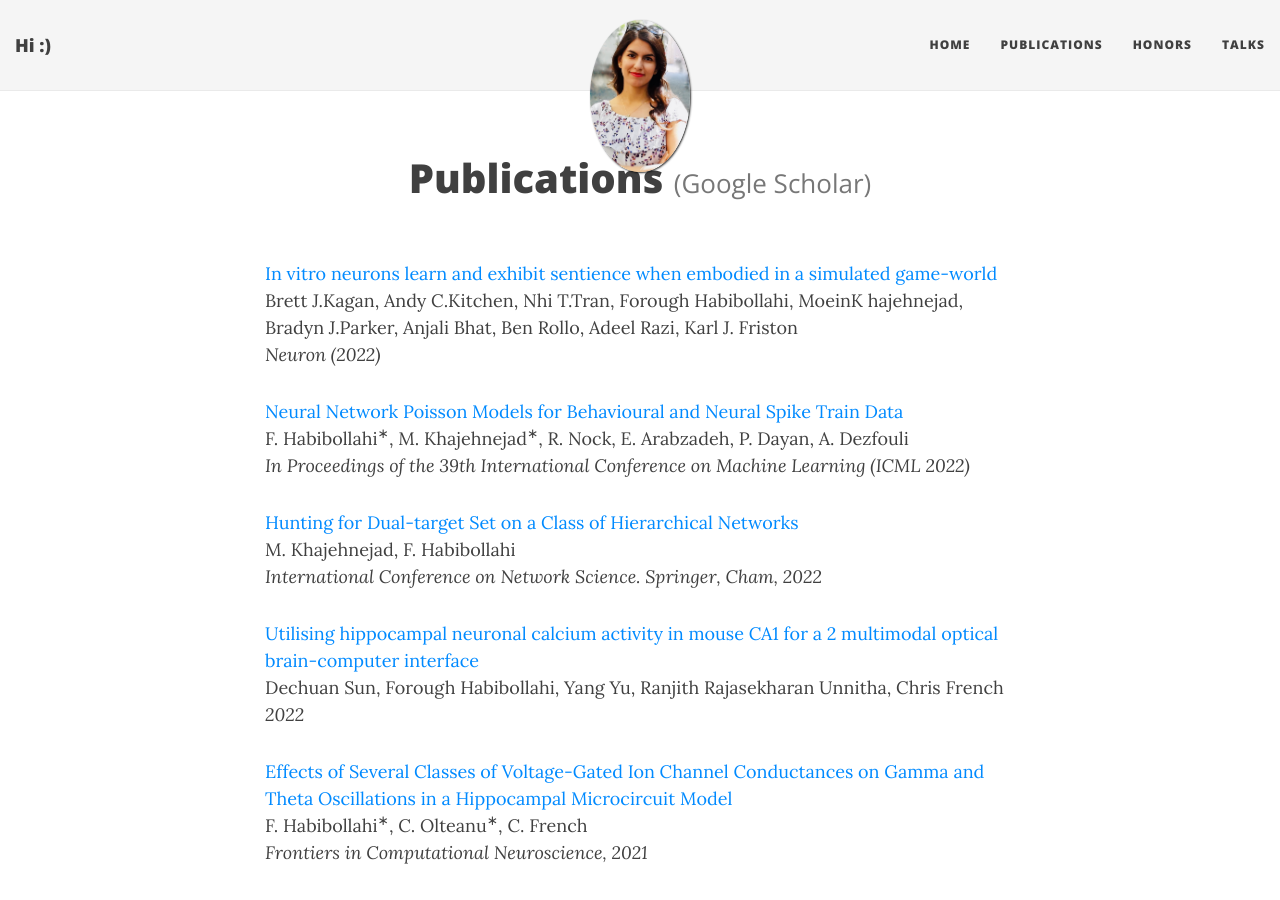
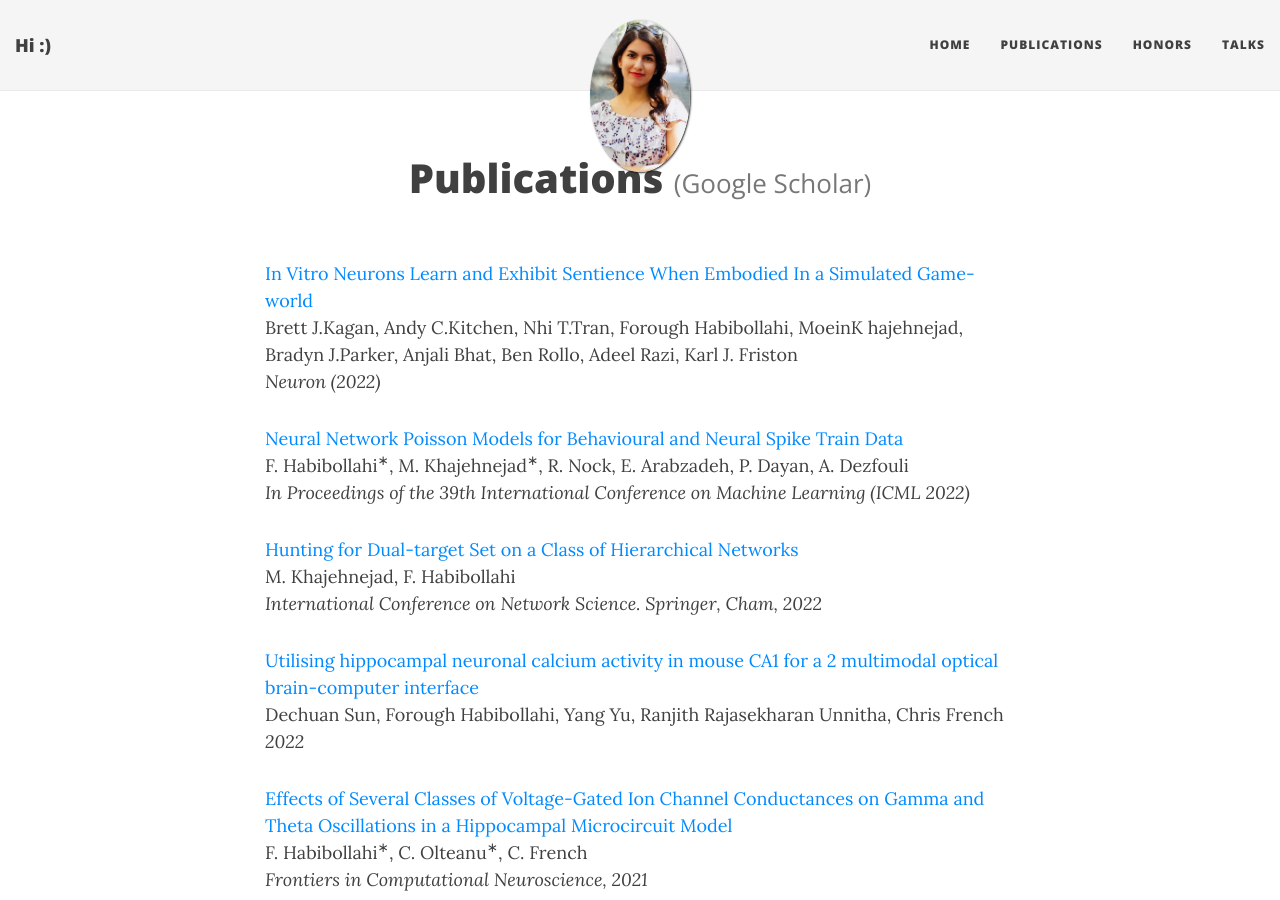
Before and after one commit to ForoughHa/ForoughHa.github.io, a Jekyll site: the page built from publications.md, in a window 1280 px wide and 900 px high. Built offline with Jekyll 4.4.1, drawn with Linux system fonts in a browser that asks for light colours; nearby versions of some CDN libraries.

```diff
--- a/publications.md
+++ b/publications.md
@@ -6,7 +6,7 @@ title: Publications <a href="https://scholar.google.com/citations?user=t6uNqqIAA
 <!-- --- -->
 
 
-<a href="https://www.cell.com/neuron/fulltext/S0896-6273(22)00806-6">In vitro neurons learn and exhibit sentience when embodied in a simulated game-world </a>
+<a href="https://www.cell.com/neuron/fulltext/S0896-6273(22)00806-6">In Vitro Neurons Learn and Exhibit Sentience When Embodied In a Simulated Game-world </a>
  <br />
 Brett J.Kagan, Andy C.Kitchen, Nhi T.Tran, Forough Habibollahi, MoeinK hajehnejad, Bradyn J.Parker, Anjali Bhat, Ben Rollo, Adeel Razi, Karl J. Friston
 <br />
```
